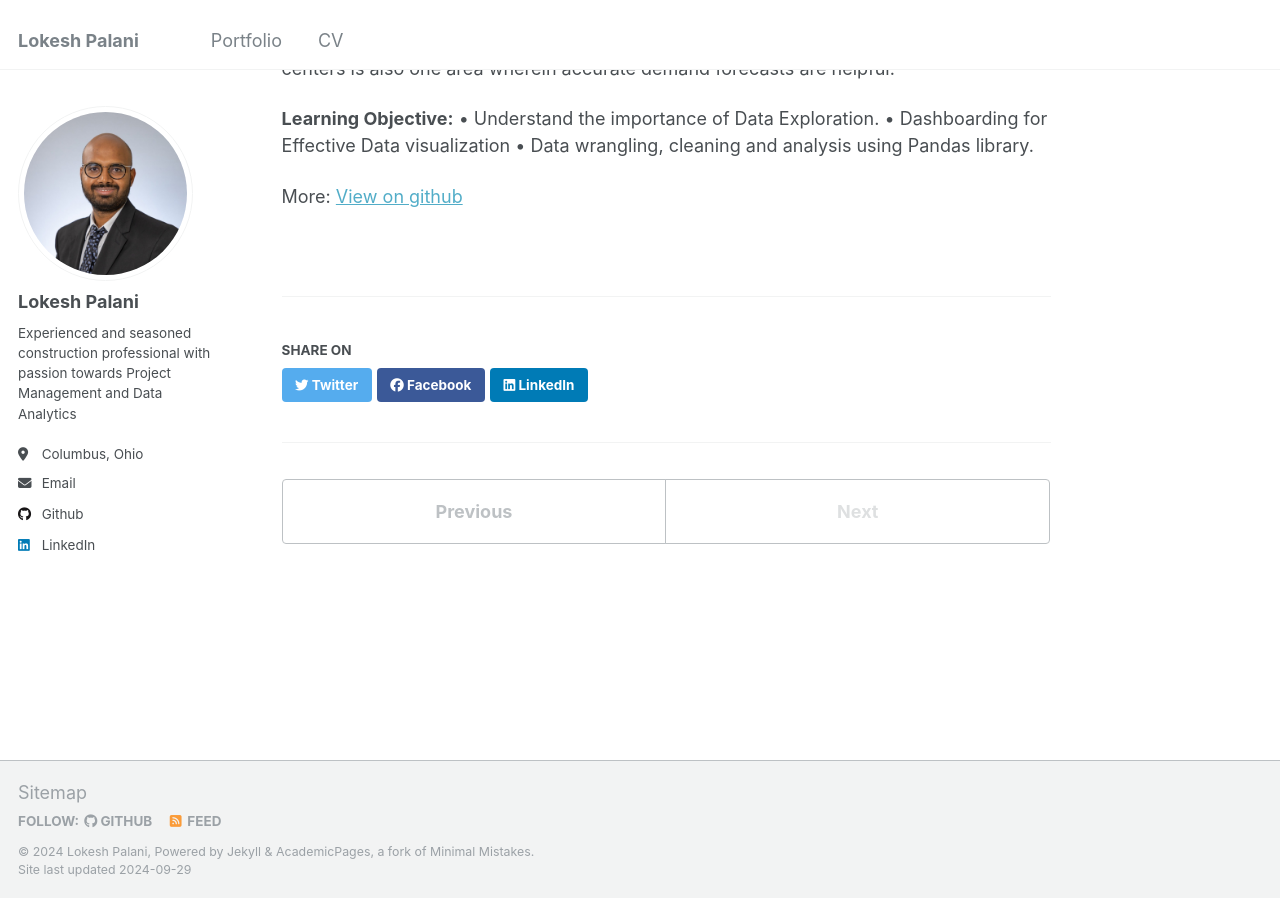
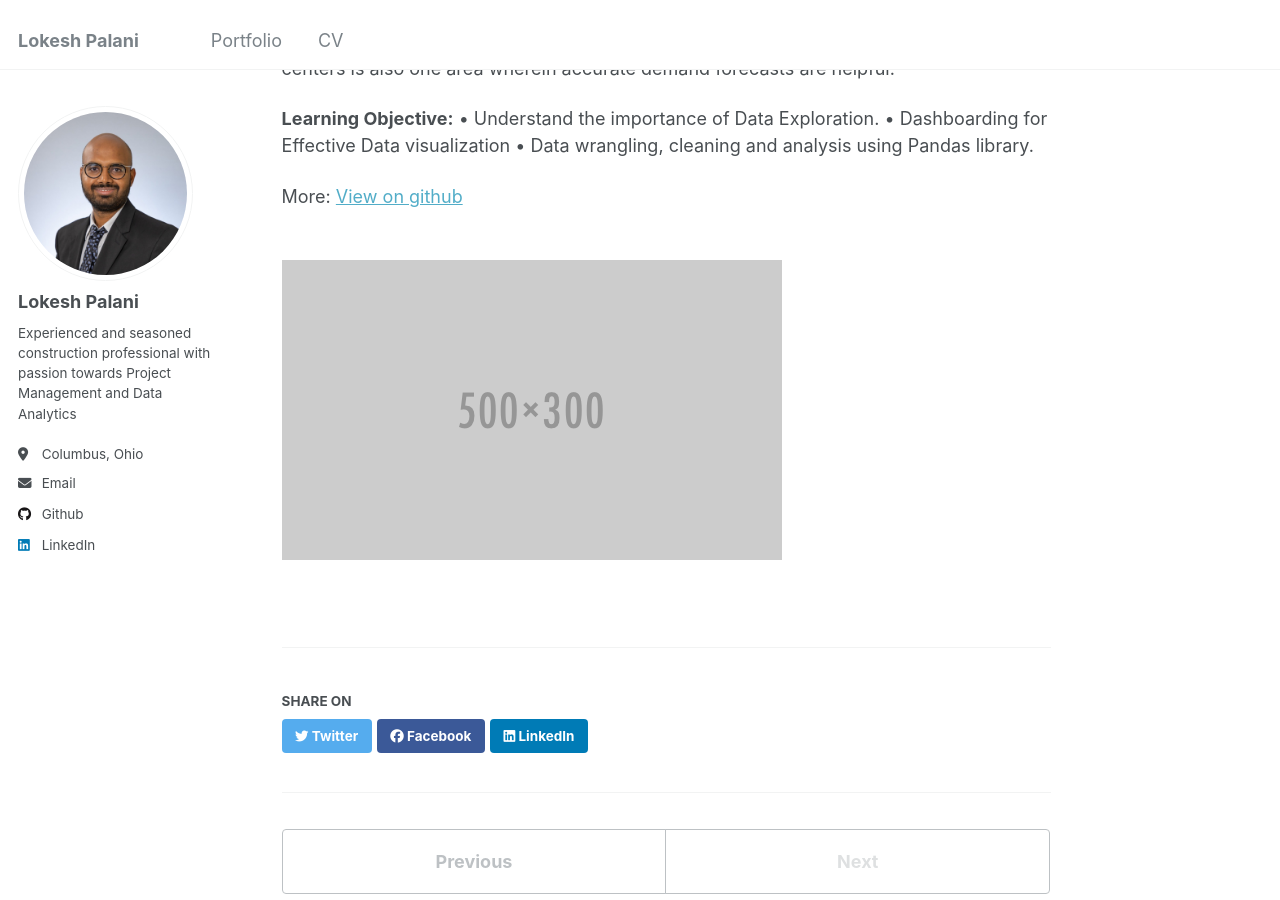
Before and after one commit to Coolinglass/coolinglass.github.io, a Jekyll site: the page built from _portfolio/portfolio-3.md, in a window 1280 px wide and 900 px high, scrolled down 361 px. Built offline with Jekyll 4.4.1, drawn with Linux system fonts in a browser that asks for light colours.

Commit message:
Update portfolio-3.md

```diff
--- a/_portfolio/portfolio-3.md
+++ b/_portfolio/portfolio-3.md
@@ -1,6 +1,6 @@
 ---
 title: "Demand Forecasting for Food Items: A Comprehensive Approach"
-excerpt: " Perform Exploratory Data Analysis to under sales for various products in a store. 1<br/><img src='/images/500x300.png'>"
+excerpt: " Perform Exploratory Data Analysis to under sales for various products in a store."
 collection: portfolio
 ---
 
@@ -16,3 +16,5 @@ wherein accurate demand forecasts are helpful.
 •	Data wrangling, cleaning and analysis using Pandas library.
 
 More: [View on github](https://github.com/Coolinglass/Exploratory-Data-Analysis/blob/main/Exploratory_Data_Analysis_(EDA).ipynb)
+
+<br/><img src='/images/500x300.png'>
```
